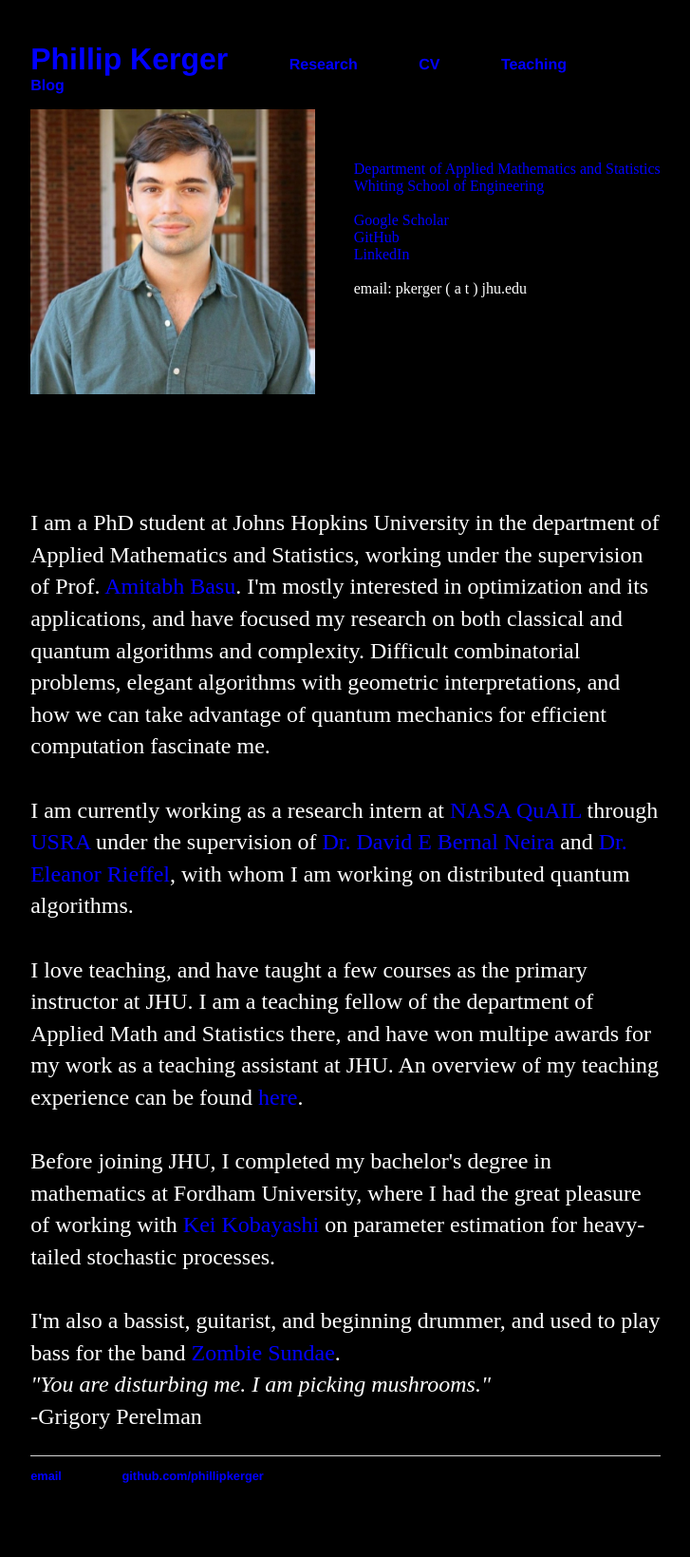
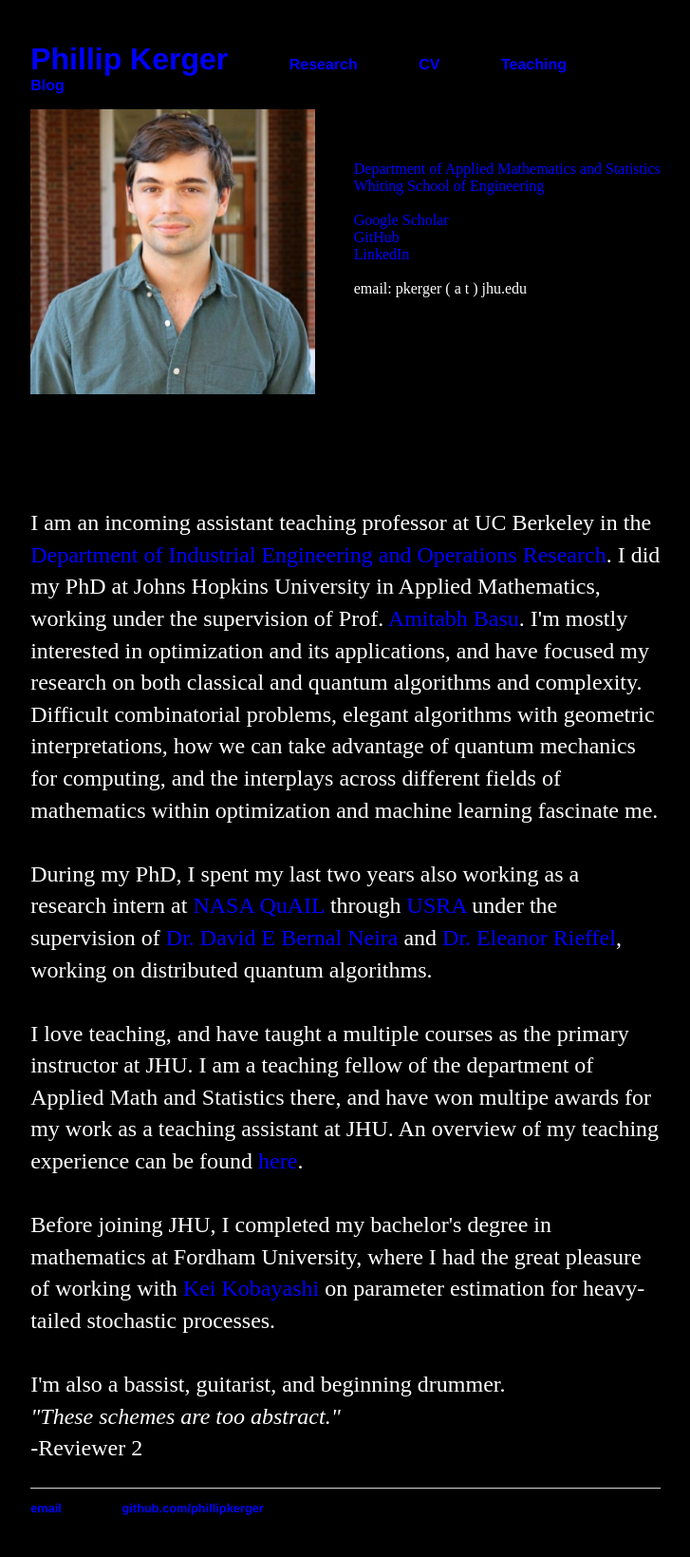
Before and after one commit to PhillipKerger/phillipkerger.github.io, a Jekyll site: the page built from index.html, in a window 1280 px wide. Shown: the whole page at 95% size, without its empty margins (276-1003 px from the left). Built offline with Jekyll 4.4.1, drawn with Linux system fonts in a browser that asks for light colours; before the commit the page ends 1605 px from its top, so only the background shows below that.

Commit message:
Update index.html
added berkeley

```diff
--- a/index.html
+++ b/index.html
@@ -35,26 +35,27 @@ title: Phillip Kerger
 <br></p>
 <div class = "blurb">
 	<!--commenting out the header <h1>Phillip Kerger</h1>-->
-	<p>I am a PhD student at Johns Hopkins University in the department of Applied Mathematics and Statistics, working under the supervision of Prof.
+	<p> I am an incoming assistant teaching professor at UC Berkeley in the <a href="https://ieor.berkeley.edu/">Department of Industrial Engineering and Operations Research</a>.
+		I did my PhD at Johns Hopkins University in Applied Mathematics, working under the supervision of Prof.
 		<a href="https://www.ams.jhu.edu/~abasu9/">Amitabh Basu</a>. I'm mostly interested in optimization and its applications, and have focused my research
-		on both classical and quantum algorithms and complexity. Difficult combinatorial problems, elegant algorithms with geometric interpretations, and how
-		we can take advantage of quantum mechanics for efficient computation fascinate me.<br><br>
-		I am currently working as a research intern at
+		on both classical and quantum algorithms and complexity. Difficult combinatorial problems, elegant algorithms with geometric interpretations, how
+		we can take advantage of quantum mechanics for computing, and the interplays across different fields of mathematics within optimization and machine learning fascinate me.<br><br>
+		During my PhD, I spent my last two years also working as a research intern at
 		<a href="https://www.nasa.gov/content/nasa-quantum-artificial-intelligence-laboratory-quail/">NASA QuAIL</a>
 		through <a href = "https://www.usra.edu/"> USRA</a>
 		under the supervision of <a href="https://engineering.purdue.edu/ChE/people/ptProfile?resource_id=286478">Dr. David E Bernal Neira</a>
 		and <a href="https://scholar.google.com/citations?user=2UvnS7UAAAAJ&hl=en">Dr. Eleanor Rieffel</a>,
-		with whom I am working on distributed quantum algorithms. <br><br>
-		I love teaching, and have taught a few courses as the primary instructor at JHU. I am a teaching fellow of the department of Applied Math and Statistics there,
+		working on distributed quantum algorithms. <br><br>
+		I love teaching, and have taught a multiple courses as the primary instructor at JHU. I am a teaching fellow of the department of Applied Math and Statistics there,
 		and have won multipe awards for my work as a teaching assistant at JHU. An overview of my teaching experience can be found
 		<a href="https://phillipkerger.github.io/teaching/">here</a>. <br><br>
 		Before joining JHU, I completed my bachelor's degree in mathematics at Fordham University, where I had the great pleasure of working with
 		<a href="https://www.fordham.edu/info/20597/mathematics_faculty/9444/kei_kobayashi">Kei Kobayashi</a>
 		on parameter estimation for heavy-tailed stochastic processes.
 		<br><br>
-		I'm also a bassist, guitarist, and beginning drummer, and used to play bass for the band <a href = "https://open.spotify.com/track/16LKFbRYTGwQnNxEuGkmn2?si=2aca5f6e41184678">Zombie Sundae</a>.
-		<br> <i>"You are disturbing me. I am picking mushrooms."</i>
-		<br> -Grigory Perelman
+		I'm also a bassist, guitarist, and beginning drummer.
+		<br> <i>"These schemes are too abstract."</i>
+		<br> -Reviewer 2
 		</p>
 
 </div><!-- /.blurb -->
```
